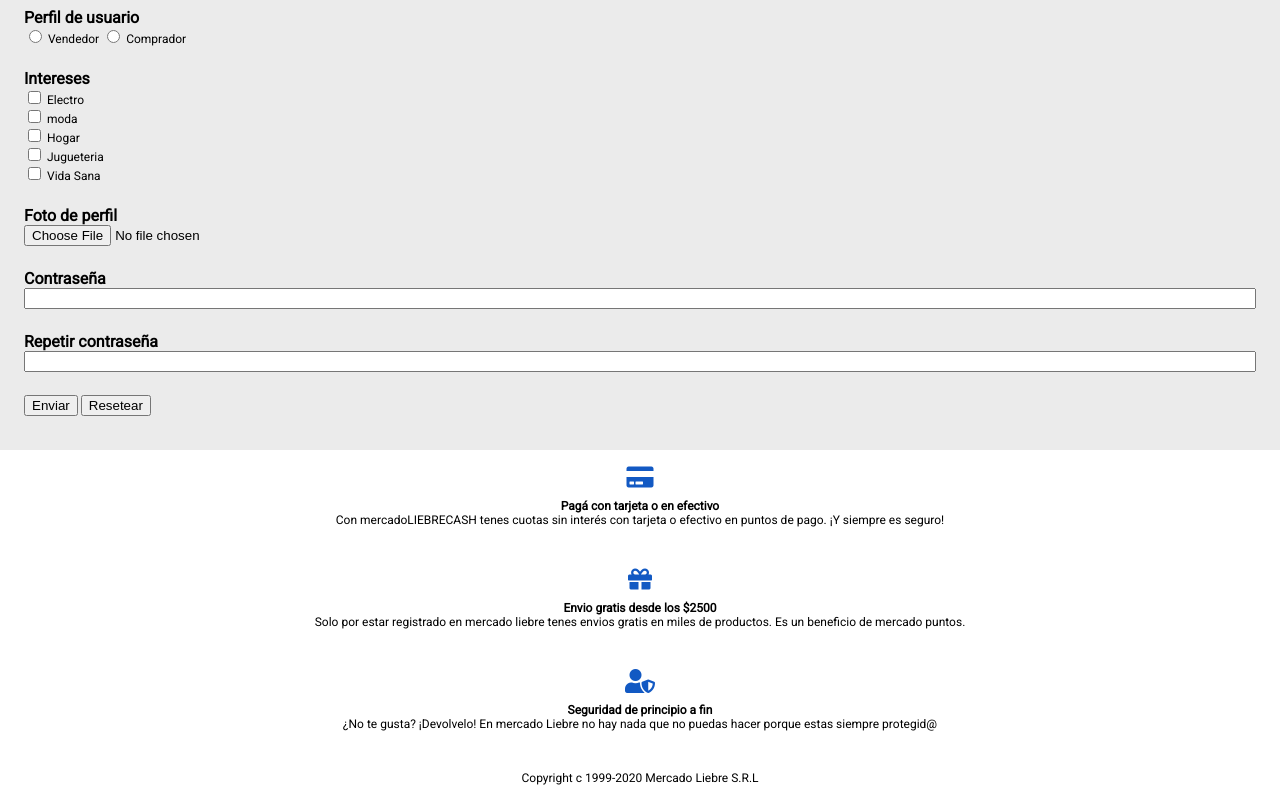
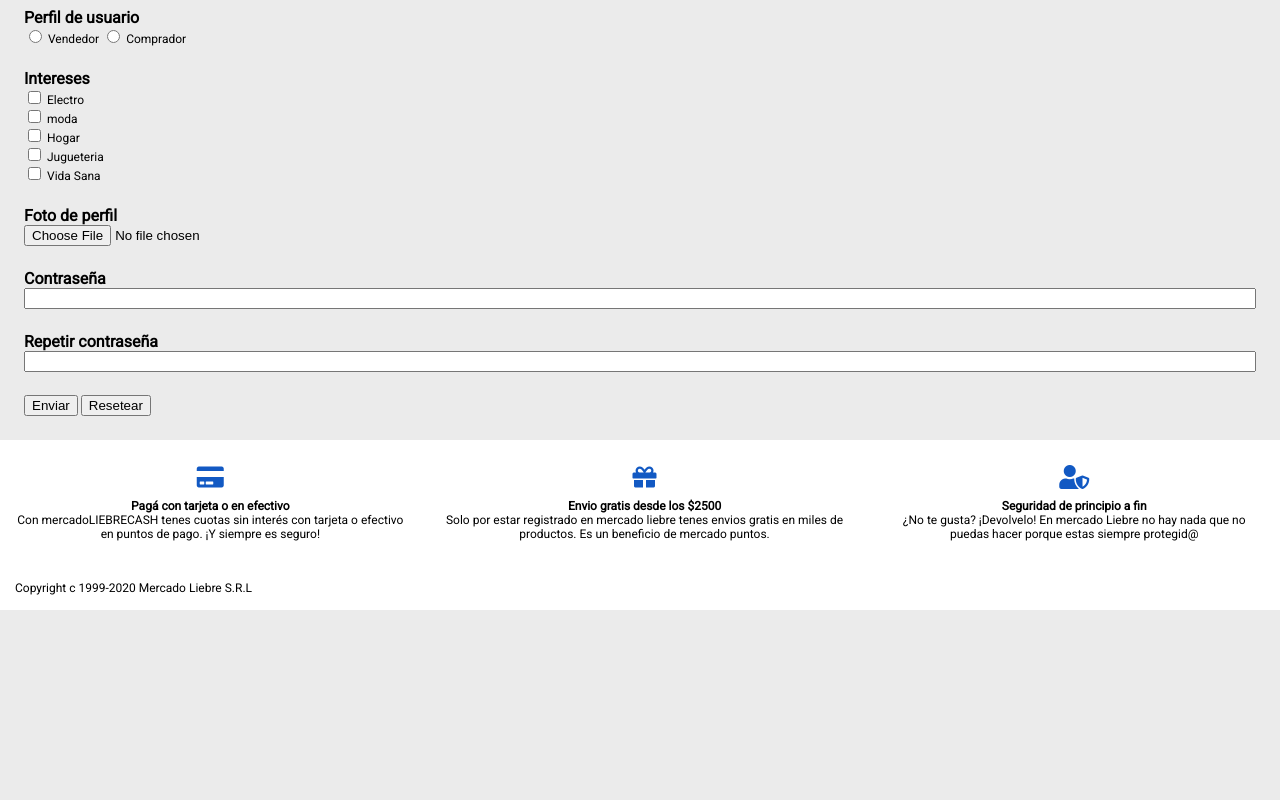
Before and after one commit to federg11/aprendiendogithub, a website: page Mercado Liebre/views/register.html in a window 1280 px wide. Shown: the part 679-1479 px from the top of the page. After the commit the page ends 1289 px from the top, so only its background shows below. Drawn offline with Linux system fonts and the light colour scheme.

Commit message:
modificando footer login y register

```diff
--- a/Mercado Liebre/views/register.html
+++ b/Mercado Liebre/views/register.html
@@ -113,8 +113,8 @@
             <button type="reset">Resetear</button>
         </form>
     </main>
-    <footer>
-        <footer class="text-center footer-fondo">
+    <footer class="text-center footer-fondo">
+        <div class="footer-flex">
             <div class="mb">
                 <i class="fas fa-credit-card footer-icon"></i>
                 <h4 class="margen">Pagá con tarjeta o en efectivo</h4>
@@ -133,10 +133,10 @@
                 <p class="margen">¿No te gusta? ¡Devolvelo! En mercado Liebre no hay nada que no puedas hacer
                     porque estas siempre protegid@</p>
             </div>
-            <div class="mb">
-                <p class="margen">Copyright c 1999-2020 Mercado Liebre S.R.L</p>
-            </div>
-        </footer>
+        </div>
+        <div class="mb">
+            <p class="margen align">Copyright c 1999-2020 Mercado Liebre S.R.L</p>
+        </div>
     </footer>
 </body>
 </html>
```
Also changed, not shown: Mercado Liebre/views/login.html (+3 -1 lines).
